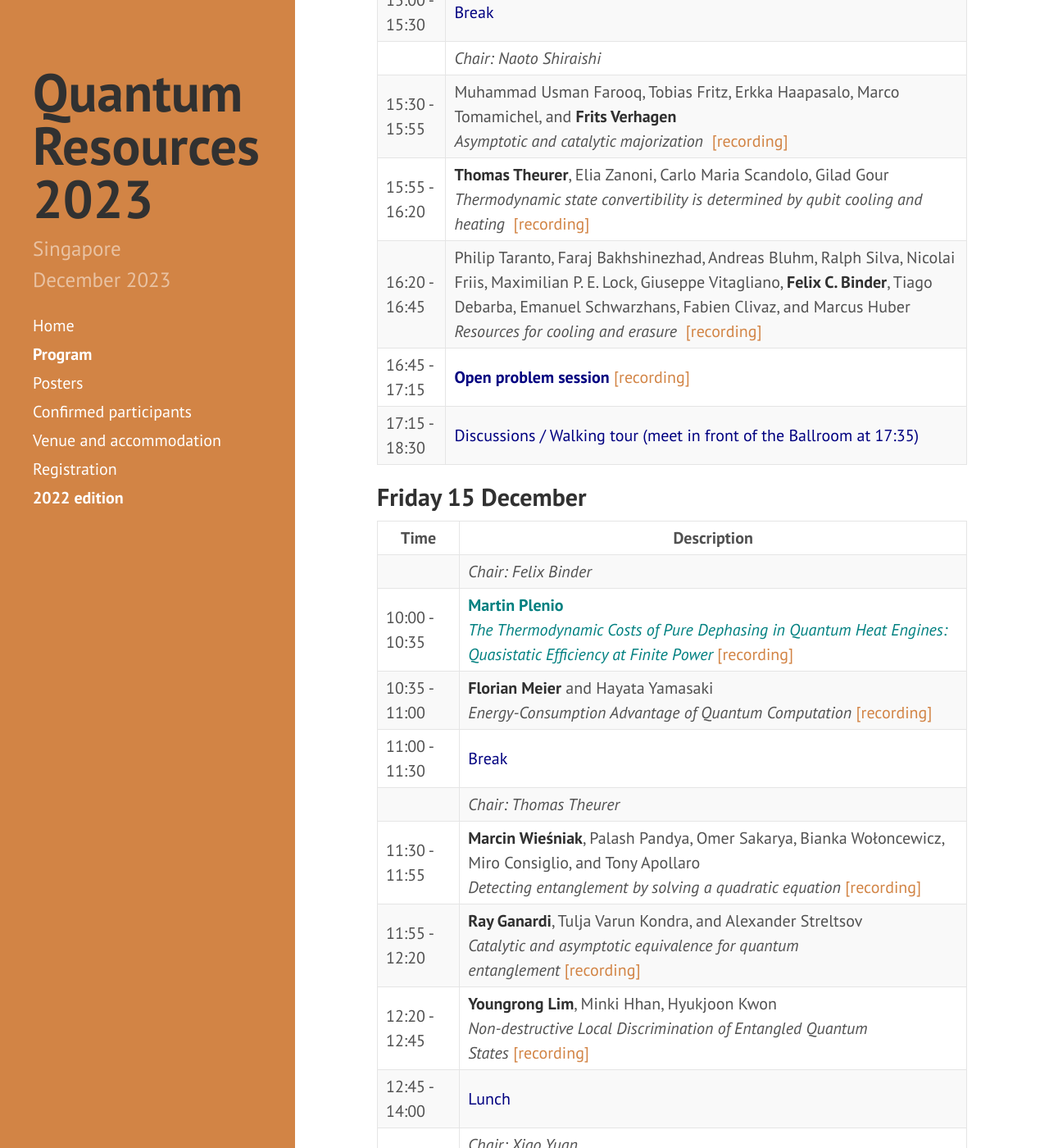
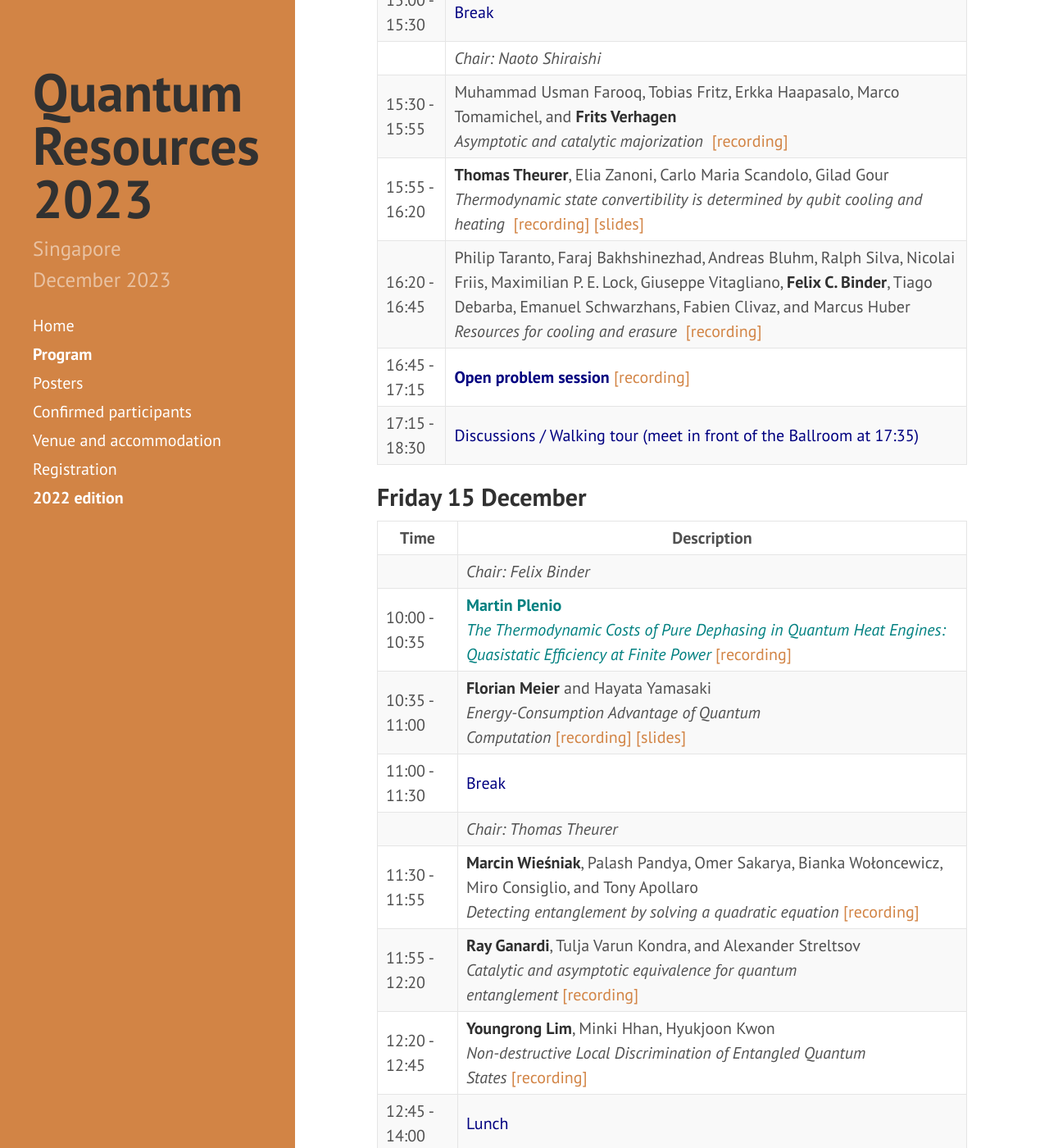
Before and after one commit to RyujiPat2/RyujiPat2.github.io, a Jekyll site: the page built from program.md, in a window 1280 px wide and 1400 px high, scrolled down 5278 px. Shown: the whole window at 82% size. Built offline with Jekyll 4.4.1, drawn with Linux system fonts in a browser that asks for light colours; nearby versions of some CDN libraries.

Commit message:
Update program.md

```diff
--- a/program.md
+++ b/program.md
@@ -101,7 +101,7 @@ order: 2
 | 15:00 - 15:30   | <span class="p-invited">Break</span> |
 || *Chair: Naoto Shiraishi* |
 | 15:30 - 15:55   | Muhammad Usman Farooq, Tobias Fritz, Erkka Haapasalo, Marco Tomamichel, and **Frits Verhagen**<br /><i>Asymptotic and catalytic majorization</i> <a href="https://youtu.be/FNbOSP8L29M?si=Zmh8Tg30p6sQ8G6Y">&nbsp;[recording]</a>         |
-| 15:55 - 16:20   | **Thomas Theurer**, Elia Zanoni, Carlo Maria Scandolo, Gilad Gour<br /><i>Thermodynamic state convertibility is determined by qubit cooling and heating</i> <a href="https://youtu.be/w7axE50mrM4?si=P_Nu76Ne-MQSJUqi">&nbsp;[recording]</a>         |
+| 15:55 - 16:20   | **Thomas Theurer**, Elia Zanoni, Carlo Maria Scandolo, Gilad Gour<br /><i>Thermodynamic state convertibility is determined by qubit cooling and heating</i> <a href="https://youtu.be/w7axE50mrM4?si=P_Nu76Ne-MQSJUqi">&nbsp;[recording]</a><a href="https://drive.google.com/file/d/1rem3ekqDtaoY7vie_-jODN9Iy4BQhoFs/view?usp=sharing">&nbsp;[slides]</a>         |
 | 16:20 - 16:45   | Philip Taranto, Faraj Bakhshinezhad, Andreas Bluhm, Ralph Silva, Nicolai Friis, Maximilian P. E. Lock, Giuseppe Vitagliano, **Felix C. Binder**, Tiago Debarba, Emanuel Schwarzhans, Fabien Clivaz, and Marcus Huber<br /><i>Resources for cooling and erasure</i> <a href="https://youtu.be/cWRhivAdSjk?si=q_tzIyBTKY-lXXLY">&nbsp;[recording]</a>              |
 | 16:45 - 17:15   | <span class="p-invited"><b>Open problem session</b><a href="https://youtu.be/itnnN02LqIQ?si=dlbyQQuLtJ0mam62">&nbsp;[recording]</a></span>        |
 | 17:15 - 18:30   | <span class="p-invited">Discussions / Walking tour (meet in front of the Ballroom at 17:35)</span> |
@@ -114,7 +114,7 @@ order: 2
 |--- |--- |
 || *Chair: Felix Binder* |
 | 10:00 - 10:35    | <span class="p-contrib"><b>Martin Plenio</b><br /><i>The Thermodynamic Costs of Pure Dephasing in Quantum Heat Engines: Quasistatic Efficiency at Finite Power</i><a href="https://youtu.be/YUifIRit4y4?si=ELa7e5RIQk-gbaYD">&nbsp;[recording]</a></span>              |
-| 10:35 - 11:00  | **Florian Meier** and Hayata Yamasaki<br /><i>Energy-Consumption Advantage of Quantum Computation</i><a href="https://youtu.be/SB2aWZkABT0?si=eTcPTAocC3dW65Xr">&nbsp;[recording]</a> |
+| 10:35 - 11:00  | **Florian Meier** and Hayata Yamasaki<br /><i>Energy-Consumption Advantage of Quantum Computation</i><a href="https://youtu.be/SB2aWZkABT0?si=eTcPTAocC3dW65Xr">&nbsp;[recording]</a><a href="https://drive.google.com/file/d/1qXdD4T5VQ5NfJr0Aul7t8HuUNmTD-d_h/view?usp=sharing">&nbsp;[slides]</a> |
 | 11:00 - 11:30  | <span class="p-invited">Break</span>    |
 || *Chair: Thomas Theurer* |
 | 11:30 - 11:55  | **Marcin Wieśniak**, Palash Pandya, Omer Sakarya, Bianka Wołoncewicz, Miro Consiglio, and Tony Apollaro<br /><i>Detecting entanglement by solving a quadratic equation</i><a href="https://youtu.be/A1RnKw8r1O8?si=M1Agty49FQLLn1Ca">&nbsp;[recording]</a>        |
```
